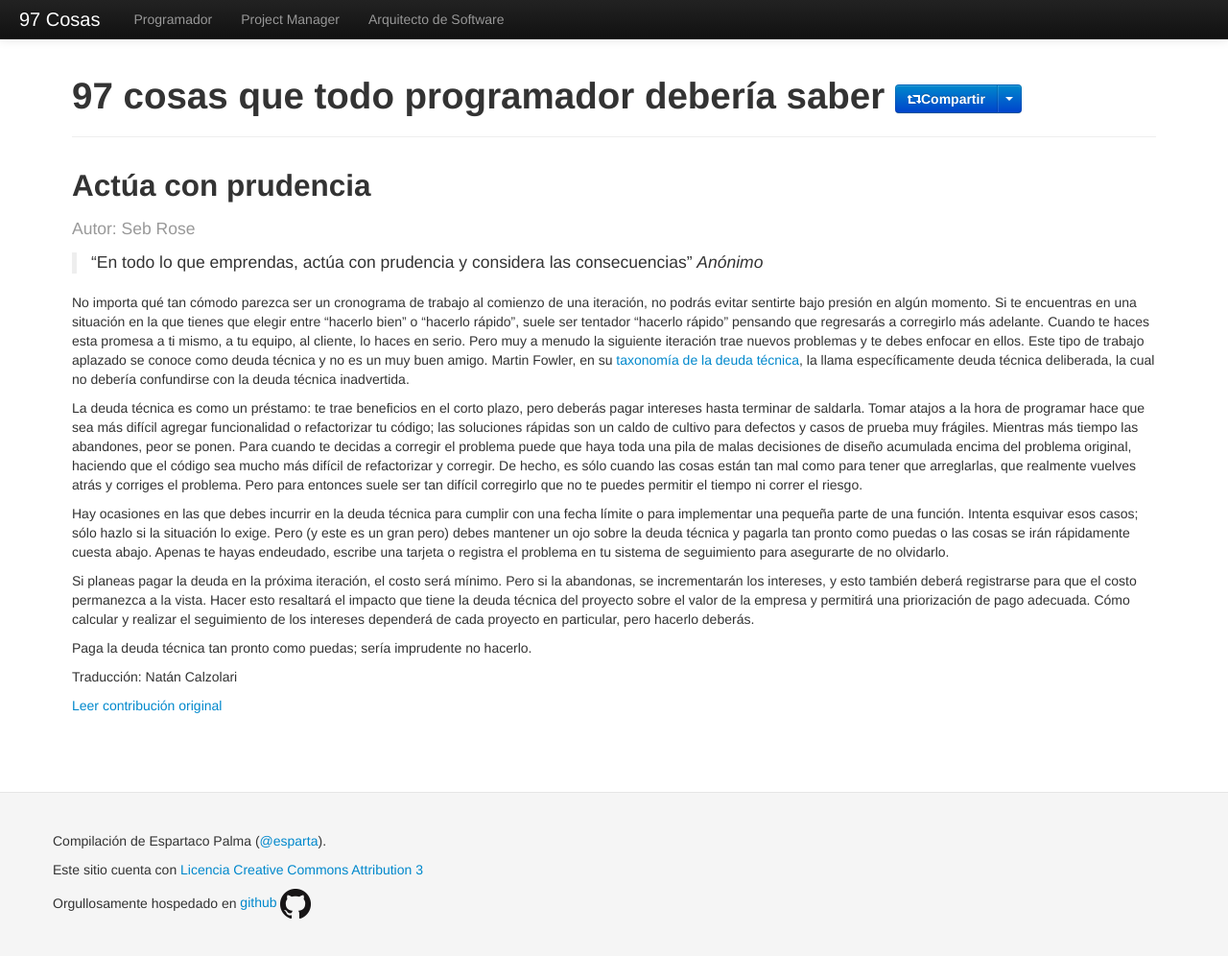
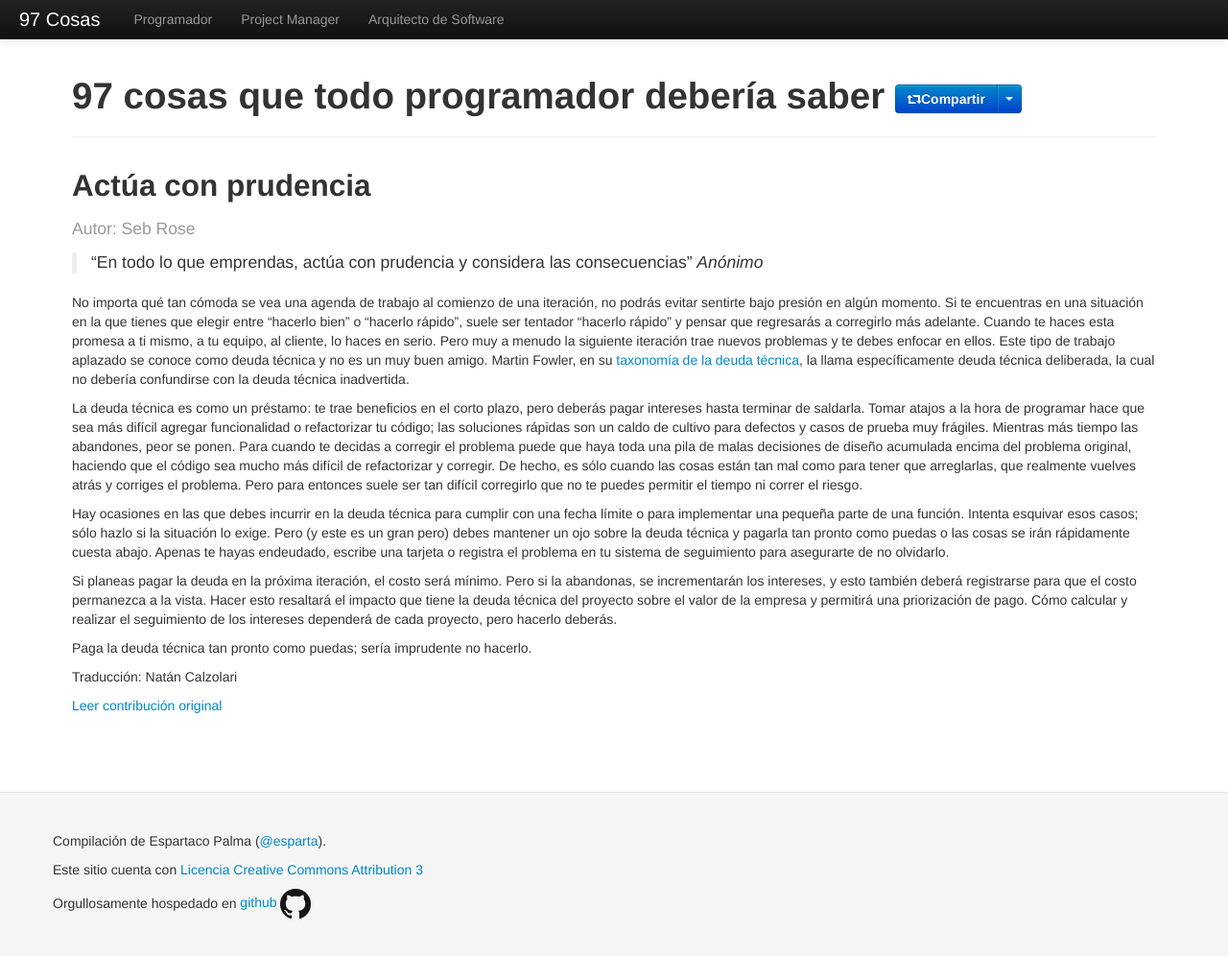
Before and after one commit to esparta/97cosas, a Jekyll site: the page built from programador/actua-con-prudencia.md, in a window 1280 px wide and 998 px high. Shown: the whole window at 96% size. Built offline with Jekyll 4.4.1, drawn with Linux system fonts in a browser that asks for light colours; comment, search, counter and statistics services are not loaded.

Commit message:
Corrections to actua-con-prudencia & testing new 80 lines format

```diff
--- a/programador/actua-con-prudencia.md
+++ b/programador/actua-con-prudencia.md
@@ -10,12 +10,44 @@
 >“En todo lo que emprendas, actúa con prudencia y considera las consecuencias”
 >_Anónimo_
 
-No importa qué tan cómodo parezca ser un cronograma de trabajo al comienzo de una iteración, no podrás evitar sentirte bajo presión en algún momento. Si te encuentras en una situación en la que tienes que elegir entre “hacerlo bien” o “hacerlo rápido”, suele ser tentador “hacerlo rápido” pensando que regresarás a corregirlo más adelante. Cuando te haces esta promesa a ti mismo, a tu equipo, al cliente, lo haces en serio. Pero muy a menudo la siguiente iteración trae nuevos problemas y te debes enfocar en ellos. Este tipo de trabajo aplazado se conoce como deuda técnica y no es un muy buen amigo. Martin Fowler, en su [taxonomía de la deuda técnica](http://martinfowler.com/bliki/TechnicalDebtQuadrant.html), la llama específicamente deuda técnica deliberada, la cual no debería confundirse con la deuda técnica inadvertida.
+No importa qué tan cómoda se vea una agenda de trabajo al comienzo de una
+iteración, no podrás evitar sentirte bajo presión en algún momento. Si te
+encuentras en una situación en la que tienes que elegir entre “hacerlo bien” o
+“hacerlo rápido”, suele ser tentador “hacerlo rápido” y pensar que regresarás a
+corregirlo más adelante. Cuando te haces esta promesa a ti mismo, a tu equipo,
+al cliente, lo haces en serio. Pero muy a menudo la siguiente iteración trae
+nuevos problemas y te debes enfocar en ellos. Este tipo de trabajo aplazado se
+conoce como deuda técnica y no es un muy buen amigo. Martin Fowler, en su
+[taxonomía de la deuda técnica][1], la llama específicamente deuda técnica
+deliberada, la cual no debería confundirse con la deuda técnica inadvertida.
 
-La deuda técnica es como un préstamo: te trae beneficios en el corto plazo, pero deberás pagar intereses hasta terminar de saldarla. Tomar atajos a la hora de programar hace que sea más difícil agregar funcionalidad o refactorizar tu código; las soluciones rápidas son un caldo de cultivo para defectos y casos de prueba muy frágiles. Mientras más tiempo las abandones, peor se ponen. Para cuando te decidas a corregir el problema puede que haya toda una pila de malas decisiones de diseño acumulada encima del problema original, haciendo que el código sea mucho más difícil de refactorizar y corregir. De hecho, es sólo cuando las cosas están tan mal como para tener que arreglarlas, que realmente vuelves atrás y corriges el problema. Pero para entonces suele ser tan difícil corregirlo que no te puedes permitir el tiempo ni correr el riesgo.
+La deuda técnica es como un préstamo: te trae beneficios en el corto plazo,
+pero deberás pagar intereses hasta terminar de saldarla. Tomar atajos a la hora
+de programar hace que sea más difícil agregar funcionalidad o refactorizar tu
+código; las soluciones rápidas son un caldo de cultivo para defectos y casos de
+prueba muy frágiles. Mientras más tiempo las abandones, peor se ponen. Para
+cuando te decidas a corregir el problema puede que haya toda una pila de malas
+decisiones de diseño acumulada encima del problema original, haciendo que el
+código sea mucho más difícil de refactorizar y corregir. De hecho, es sólo
+cuando las cosas están tan mal como para tener que arreglarlas, que realmente
+vuelves atrás y corriges el problema. Pero para entonces suele ser tan difícil
+corregirlo que no te puedes permitir el tiempo ni correr el riesgo.
 
-Hay ocasiones en las que debes incurrir en la deuda técnica para cumplir con una fecha límite o para implementar una pequeña parte de una función. Intenta esquivar esos casos; sólo hazlo si la situación lo exige. Pero (y este es un gran pero) debes mantener un ojo sobre la deuda técnica y pagarla tan pronto como puedas o las cosas se irán rápidamente cuesta abajo. Apenas te hayas endeudado, escribe una tarjeta o registra el problema en tu sistema de seguimiento para asegurarte de no olvidarlo.
+Hay ocasiones en las que debes incurrir en la deuda técnica para cumplir con
+una fecha límite o para implementar una pequeña parte de una función. Intenta
+esquivar esos casos; sólo hazlo si la situación lo exige. Pero (y este es un
+gran pero) debes mantener un ojo sobre la deuda técnica y pagarla tan pronto
+como puedas o las cosas se irán rápidamente cuesta abajo. Apenas te hayas
+endeudado, escribe una tarjeta o registra el problema en tu sistema de
+seguimiento para asegurarte de no olvidarlo.
 
-Si planeas pagar la deuda en la próxima iteración, el costo será mínimo. Pero si la abandonas, se incrementarán los intereses, y esto también deberá registrarse para que el costo permanezca a la vista. Hacer esto resaltará el impacto que tiene la deuda técnica del proyecto sobre el valor de la empresa y permitirá una priorización de pago adecuada. Cómo calcular y realizar el seguimiento de los intereses dependerá de cada proyecto en particular, pero hacerlo deberás.
+Si planeas pagar la deuda en la próxima iteración, el costo será mínimo. Pero
+si la abandonas, se incrementarán los intereses, y esto también deberá
+registrarse para que el costo permanezca a la vista. Hacer esto resaltará el
+impacto que tiene la deuda técnica del proyecto sobre el valor de la empresa y
+permitirá una priorización de pago. Cómo calcular y realizar el seguimiento de
+los intereses dependerá de cada proyecto, pero hacerlo deberás.
 
 Paga la deuda técnica tan pronto como puedas; sería imprudente no hacerlo.
+
+[1]: http://martinfowler.com/bliki/TechnicalDebtQuadrant.html
```
